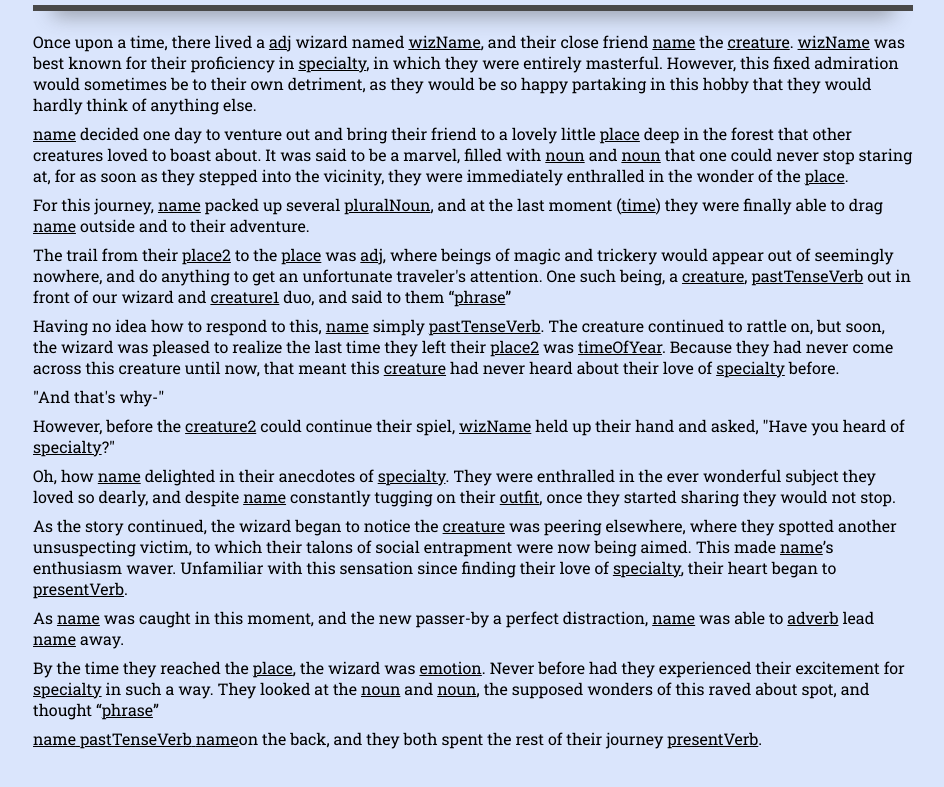
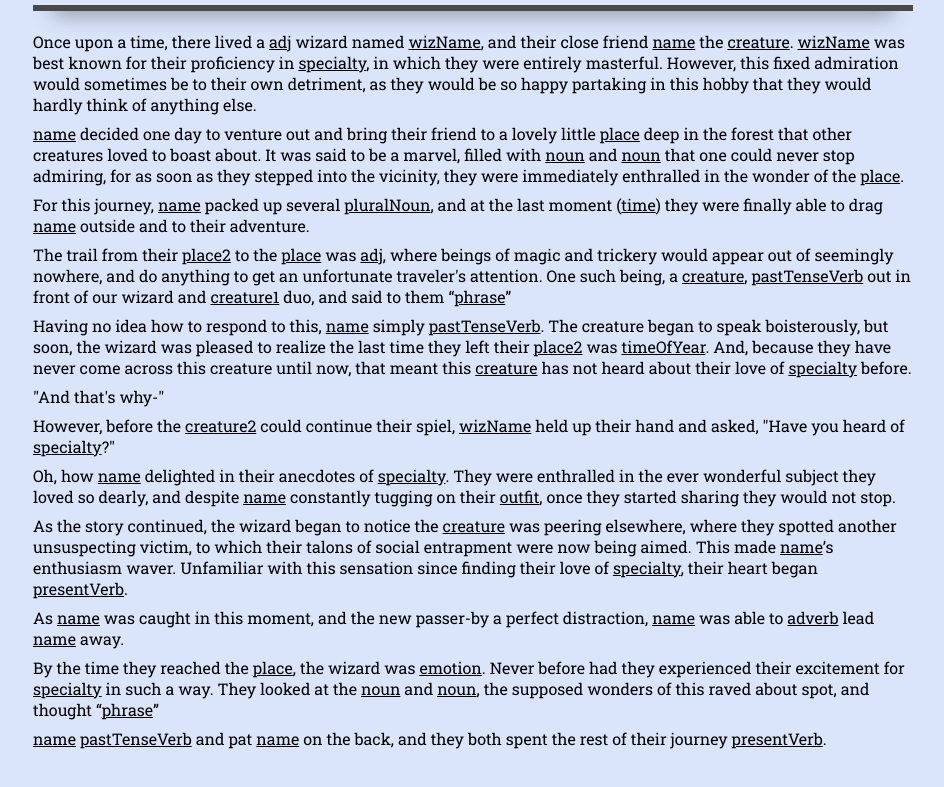
Before and after one commit to jzkime/mad-blip, a React (Create React App) app in the folder client-side/: page / in a window 1280 px wide. Shown: the part 984-1771 px from the top of the page, without its empty margins (167-1111 px from the left). Built offline with nearby package versions, Linux system fonts and the light colour scheme.

Commit message:
Re-wrote Story to better flow with grammar from database

```diff
--- a/client-side/src/components/Story.tsx
+++ b/client-side/src/components/Story.tsx
@@ -50,7 +50,7 @@ const Story: React.FC<PropWords> = ({ currentWords }): ReactElement => {
 				a lovely little <u>{place1 || "place"}</u> deep in the forest that other creatures
 				loved to boast about. It was said to be a marvel, filled with{" "}
 				<u>{noun1 || "noun"}</u> and <u>{noun2 || "noun"}</u> that one could never stop
-				staring at, for as soon as they stepped into the vicinity, they were immediately
+				admiring, for as soon as they stepped into the vicinity, they were immediately
 				enthralled in the wonder of the <u>{place1 || "place"}</u>.
 			</p>
 			<p>
@@ -69,11 +69,11 @@ const Story: React.FC<PropWords> = ({ currentWords }): ReactElement => {
 			</p>
 			<p>
 				Having no idea how to respond to this, <u>{wizardName || "name"}</u> simply{" "}
-				<u>{pastV2 || "pastTenseVerb"}</u>. The creature continued to rattle on, but soon,
+				<u>{pastV2 || "pastTenseVerb"}</u>. The creature began to speak boisterously, but soon,
 				the wizard was pleased to realize the last time they left their{" "}
-				<u>{place2 || "place2"}</u> was <u>{timeOfYear || "timeOfYear"}</u>. Because they
-				had never come across this creature until now, that meant this{" "}
-				<u>{creature2 || "creature"}</u> had never heard about their love of{" "}
+				<u>{place2 || "place2"}</u> was <u>{timeOfYear || "timeOfYear"}</u>. And, because they
+				have never come across this creature until now, that meant this{" "}
+				<u>{creature2 || "creature"}</u> has not heard about their love of{" "}
 				<u>{specialty || "specialty"}</u> before.
 			</p>
 			<p>"And that's why-"</p>
@@ -95,7 +95,7 @@ const Story: React.FC<PropWords> = ({ currentWords }): ReactElement => {
 				unsuspecting victim, to which their talons of social entrapment were now being
 				aimed. This made <u>{wizardName || "name"}</u>’s enthusiasm waver. Unfamiliar with
 				this sensation since finding their love of <u>{specialty || "specialty"}</u>, their
-				heart began to <u>{presentV1 || "presentVerb"}</u>.
+				heart began <u>{presentV1 || "presentVerb"}</u>.
 			</p>
 			<p>
 				As <u>{wizardName || "name"}</u> was caught in this moment, and the new passer-by a
@@ -110,11 +110,9 @@ const Story: React.FC<PropWords> = ({ currentWords }): ReactElement => {
 				raved about spot, and thought “<u>{phrase2 || "phrase"}</u>”
 			</p>
 			<p>
-				<u>
-					{petName || "name"} {pastV3 || "pastTenseVerb"} {wizardName || "name"}
-				</u>
-				on the back, and they both spent the rest of their journey{" "}
-				<u>{presentV2 || "presentVerb"}</u>.
+				<u>{petName || "name"}</u> <u>{pastV3 || "pastTenseVerb"}</u> and pat{" "}
+				<u>{wizardName || "name"}</u> on the back, and they both spent the rest of their
+				journey <u>{presentV2 || "presentVerb"}</u>.
 			</p>
 		</div>
 	);
```
